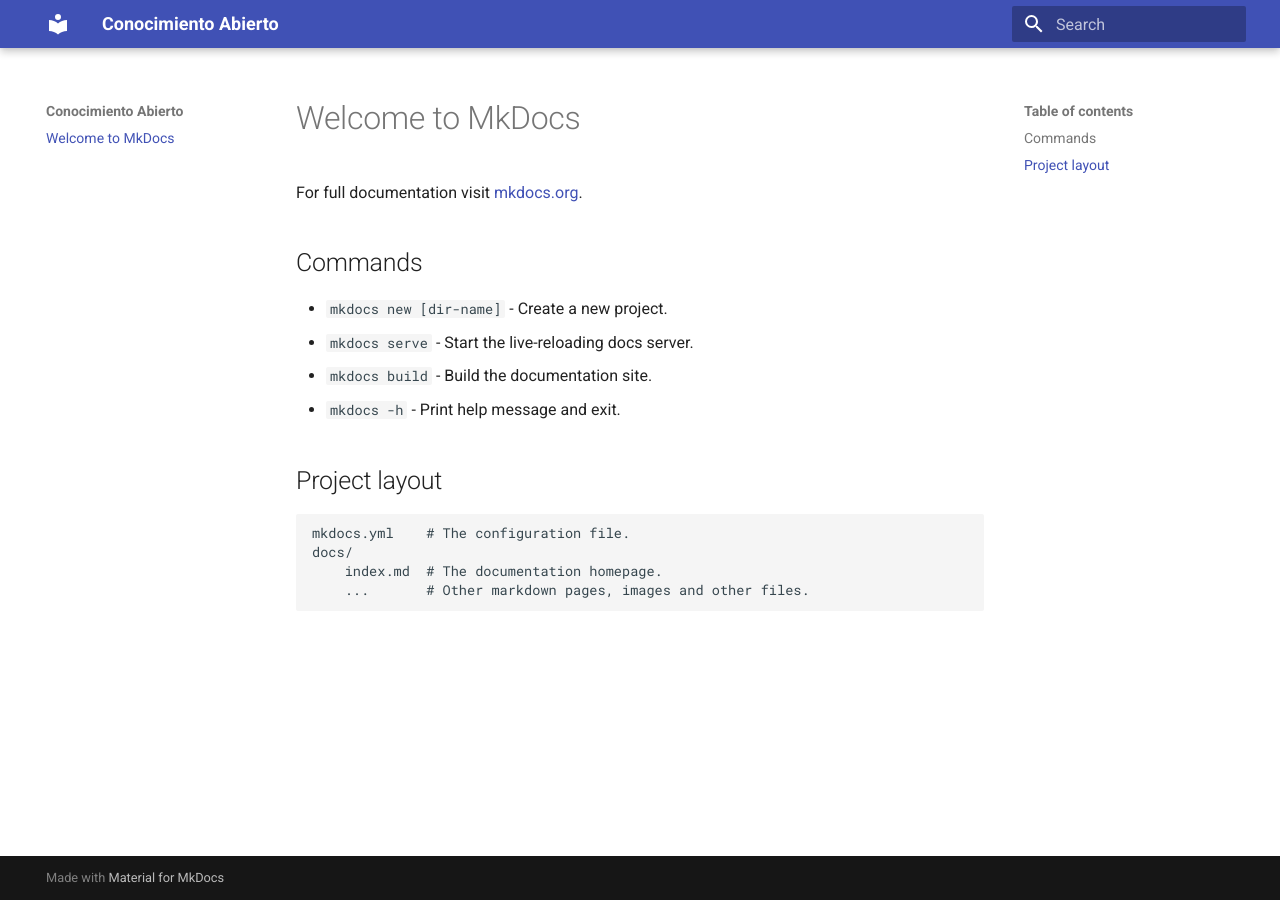
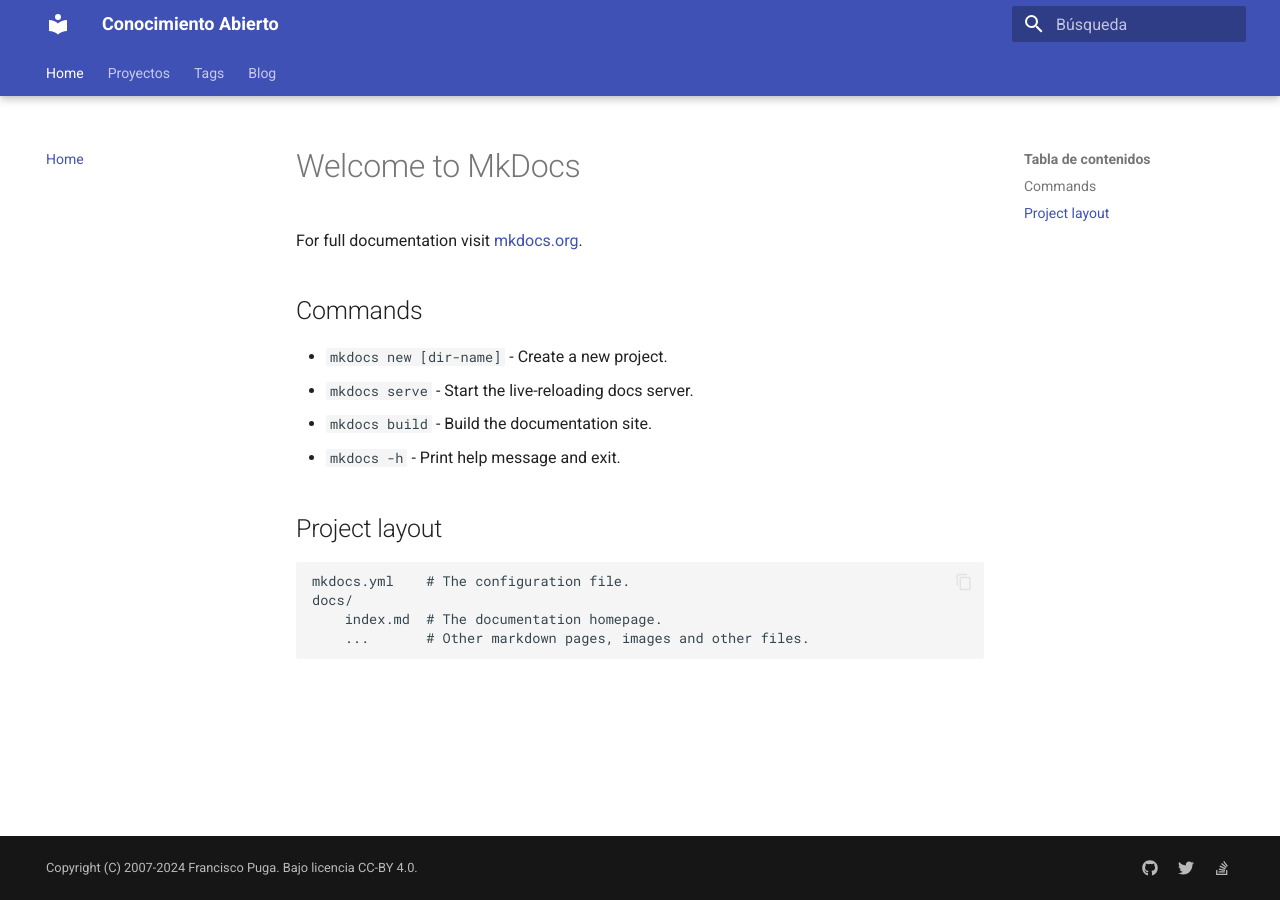
Before and after one commit to fpuga/conocimientoabierto, an MkDocs documentation site: the page built from docs/index.md, in a window 1280 px wide. Built offline with MkDocs 1.6.1 and Material for MkDocs 9.7.7, drawn with Linux system fonts in a browser that asks for light colours.

Commit message:
Scaffolds blog

```diff
--- a/mkdocs.yml
+++ b/mkdocs.yml
@@ -1,4 +1,91 @@
 site_name: Conocimiento Abierto
+site_description: Blog personal de Francisco Puga
 site_url: https://fpuga.github.io/conocimientoabierto
+site_author: Francisco Puga
+copyright: Copyright (C) 2007-2024 Francisco Puga. Bajo licencia CC-BY 4.0.
+
 theme:
   name: material
+  language: es
+  features:
+      - navigation.indexes
+      - navigation.tabs
+      - navigation.tabs.sticky
+      - navigation.sections
+      - navigation.top
+      - navigation.instant
+      - navigation.instant.progress
+      - navigation.tracking
+      - header.autohide
+      - toc.follow
+      - content.code.copy
+
+
+exclude_docs: |
+    drafts/            # A "drafts" directory anywhere.
+
+# strict: true
+
+validation:
+    omitted_files: warn
+    absolute_links: warn
+    unrecognized_links: warn
+
+plugins:
+  - search
+  - blog:
+      blog_toc: true
+      archive_date_format: MMMM yyyy
+      categories_allowed:
+        - Holidays
+        - News
+        - Testing
+      pagination_per_page: 5
+  - tags:
+      enabled: true
+      tags: true
+      tags_file: tags.md
+      # tags_file: blog/tags.md
+  - privacy:
+      enabled: !ENV [CI, false]
+
+extra:
+  generator: false
+  social:
+    - icon: fontawesome/brands/github
+      name: fpuga on GitHub
+      link: https://github.com/fpuga
+    - icon: fontawesome/brands/twitter
+      name: fpuga on X
+      link: https://x.com/fpuga
+    - icon: fontawesome/brands/stack-overflow
+      name: fpuga on StackOverflow
+      link: https://stackoverflow.com/users/930271/francisco-puga
+
+
+markdown_extensions:
+  - attr_list
+  - abbr
+  - md_in_html
+  - admonition
+  - pymdownx.details
+  - pymdownx.superfences
+  - pymdownx.highlight:
+      anchor_linenums: true
+      line_spans: __span
+      pygments_lang_class: true
+  - pymdownx.inlinehilite
+  - pymdownx.snippets
+  - pymdownx.tabbed:
+        alternate_style: true
+  - pymdownx.emoji:
+      emoji_index: !!python/name:material.extensions.emoji.twemoji
+      emoji_generator: !!python/name:material.extensions.emoji.to_svg
+
+nav:
+  - Home: index.md
+  - Proyectos: proyectos/
+  - Tags: tags.md
+  - Blog:
+     - blog/index.md
+     # - blog/tags.md
```
Also changed, not shown: docs/blog/index.md (added, +1 -0 lines), docs/blog/posts/myfirst.md (added, +23 -0 lines), docs/blog/posts/mysecond/mysecond.md (added, +18 -0 lines), docs/blog/posts/mysthird.md (added, +78 -0 lines), docs/proyectos/index.md (added, +1 -0 lines), docs/proyectos/pro1.md (added, +12 -0 lines), docs/tags.md (added, +2 -0 lines).
